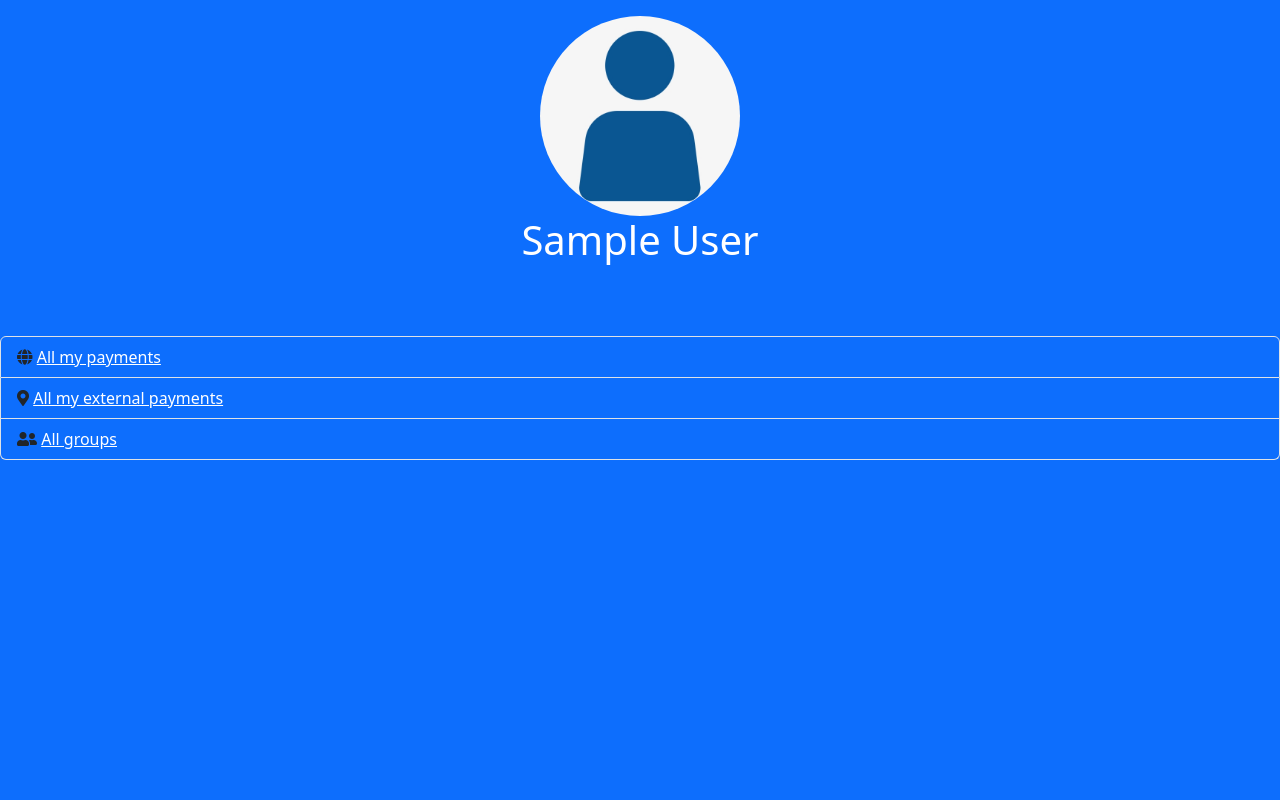
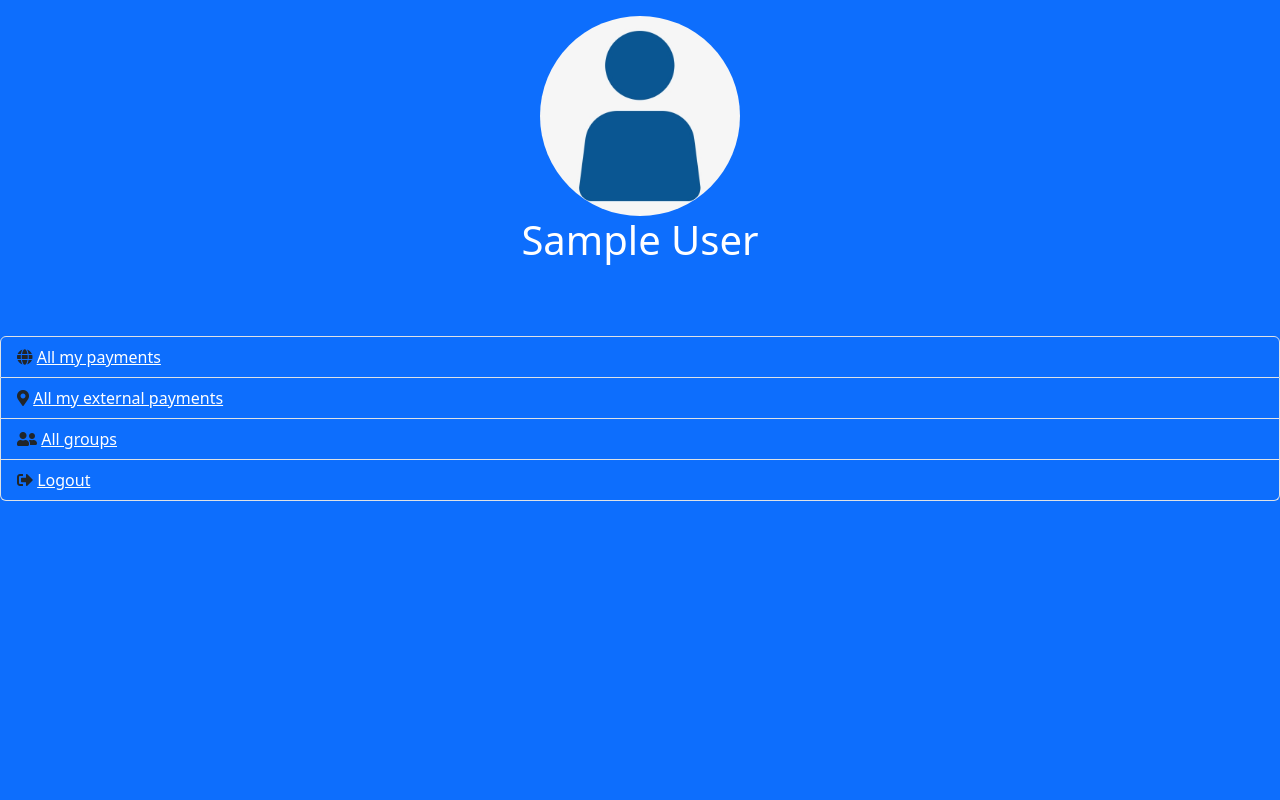
Before and after one commit to meronogbai/group-payments, a Rails app: page /users/1 in a window 1280 px wide. Run offline with Rails 7, Linux system fonts and the light colour scheme; the visitor is signed in with stand-in values (Sample User, id 1); style sheets or scripts are compiled from the project's sources; some libraries are stand-ins or nearby versions.

Commit message:
Add logout link in users profile page

```diff
--- a/app/views/users/show.html.erb
+++ b/app/views/users/show.html.erb
@@ -21,5 +21,9 @@
       <i class="fas mr-3 fa-user-friends"></i>
       <%= link_to 'All groups', groups_path, class: 'text-white' %>
     </li>
+    <li class="list-group-item bg-primary">
+      <i class="fas mr-3 fa-sign-out-alt"></i>
+      <%= link_to 'Logout', logout_path, method: 'delete', class: 'text-white' %>
+    </li>
   </ul>
 </div>
```
